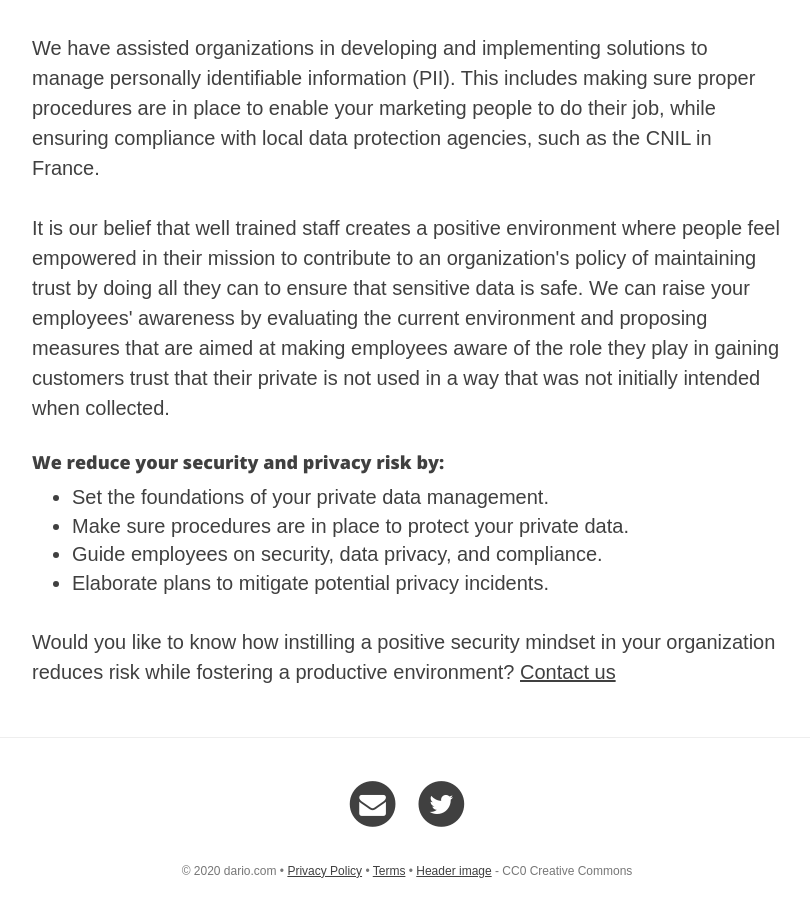
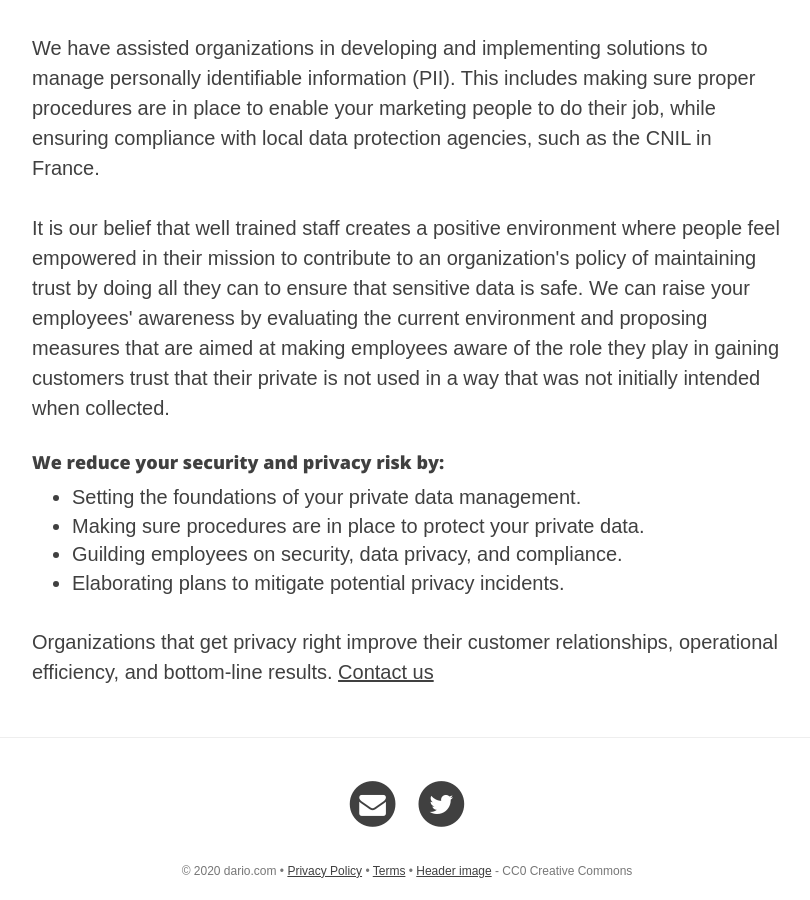
Before and after one commit to riod4/resources, a Jekyll site: the page built from about.html, in a window 1280 px wide and 900 px high, scrolled down 705 px. Shown: the whole window, without its empty margins (233-1043 px from the left). Built offline with Jekyll 4.4.1, drawn with Linux system fonts in a browser that asks for light colours; nearby versions of some CDN libraries.

Commit message:
Update text v0.5

```diff
--- a/about.html
+++ b/about.html
@@ -25,10 +25,10 @@ header-license: CC0 Creative Commons
 
 <h4>We reduce your security and privacy risk by:</h4>
 <ul type="disc">
-    <li><a href="{{ site.baseurl }}/assess-risk">Set the foundations of your private data management.</a></li>
-    <li><a href="{{ site.baseurl }}/protect-assets">Make sure procedures are in place to protect your private data.</a></li>
-    <li><a href="{{ site.baseurl }}/training-staff">Guide employees on security, data privacy, and compliance.</a></li>
-    <li><a href="{{ site.baseurl }}/ensure-continuity">Elaborate plans to mitigate potential privacy incidents.</a></li>
+    <li><a href="{{ site.baseurl }}/assess-risk">Setting the foundations of your private data management.</a></li>
+    <li><a href="{{ site.baseurl }}/protect-assets">Making sure procedures are in place to protect your private data.</a></li>
+    <li><a href="{{ site.baseurl }}/training-staff">Guilding employees on security, data privacy, and compliance.</a></li>
+    <li><a href="{{ site.baseurl }}/ensure-continuity">Elaborating plans to mitigate potential privacy incidents.</a></li>
 </ul>
 
-<p>Would you like to know how instilling a positive security mindset in your organization reduces risk while fostering a productive environment? <a href="{{ site.baseurl }}/contact">Contact us</a></p>
+<p>Organizations that get privacy right improve their customer relationships, operational efficiency, and bottom-line results. <a href="{{ site.baseurl }}/contact">Contact us</a></p>
```
